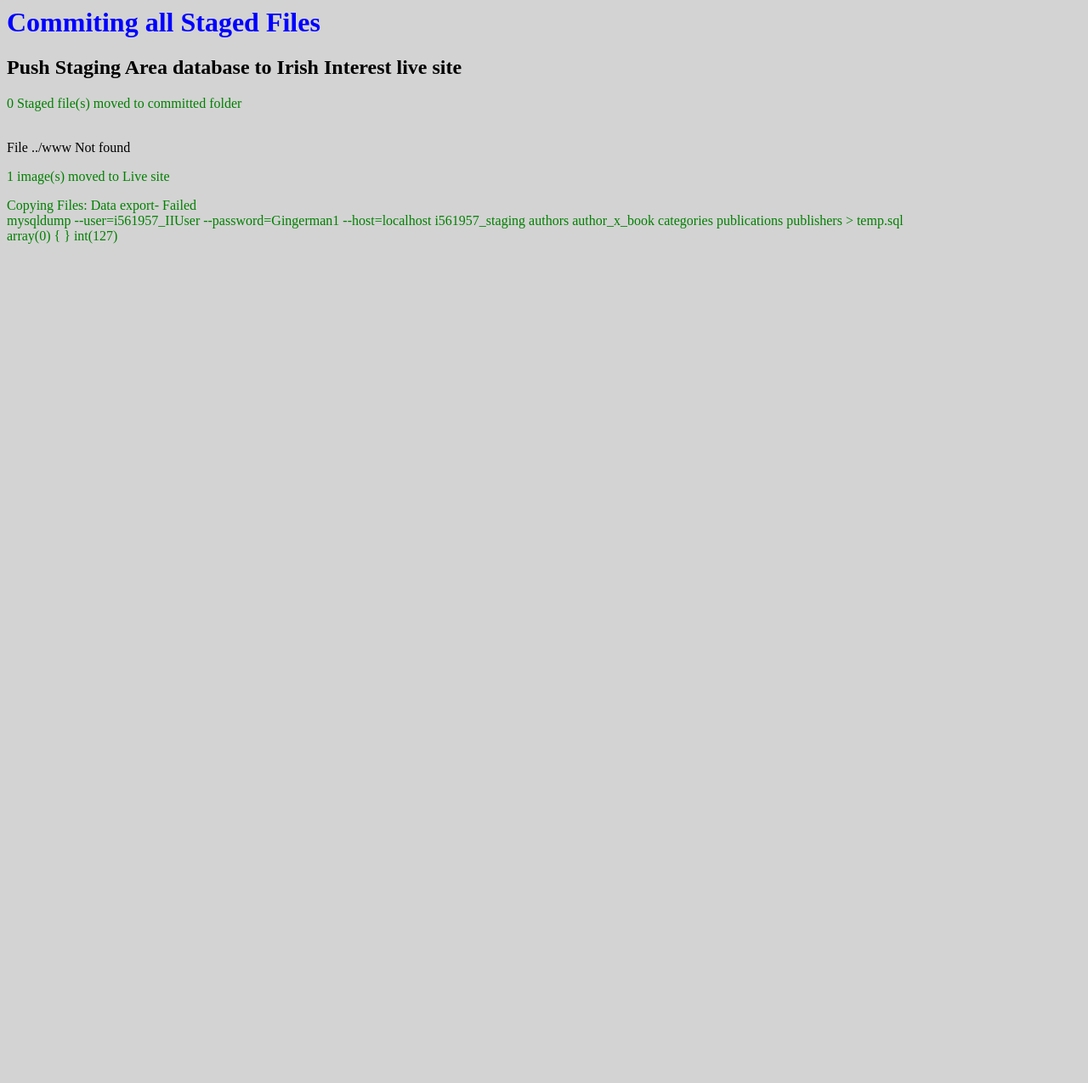
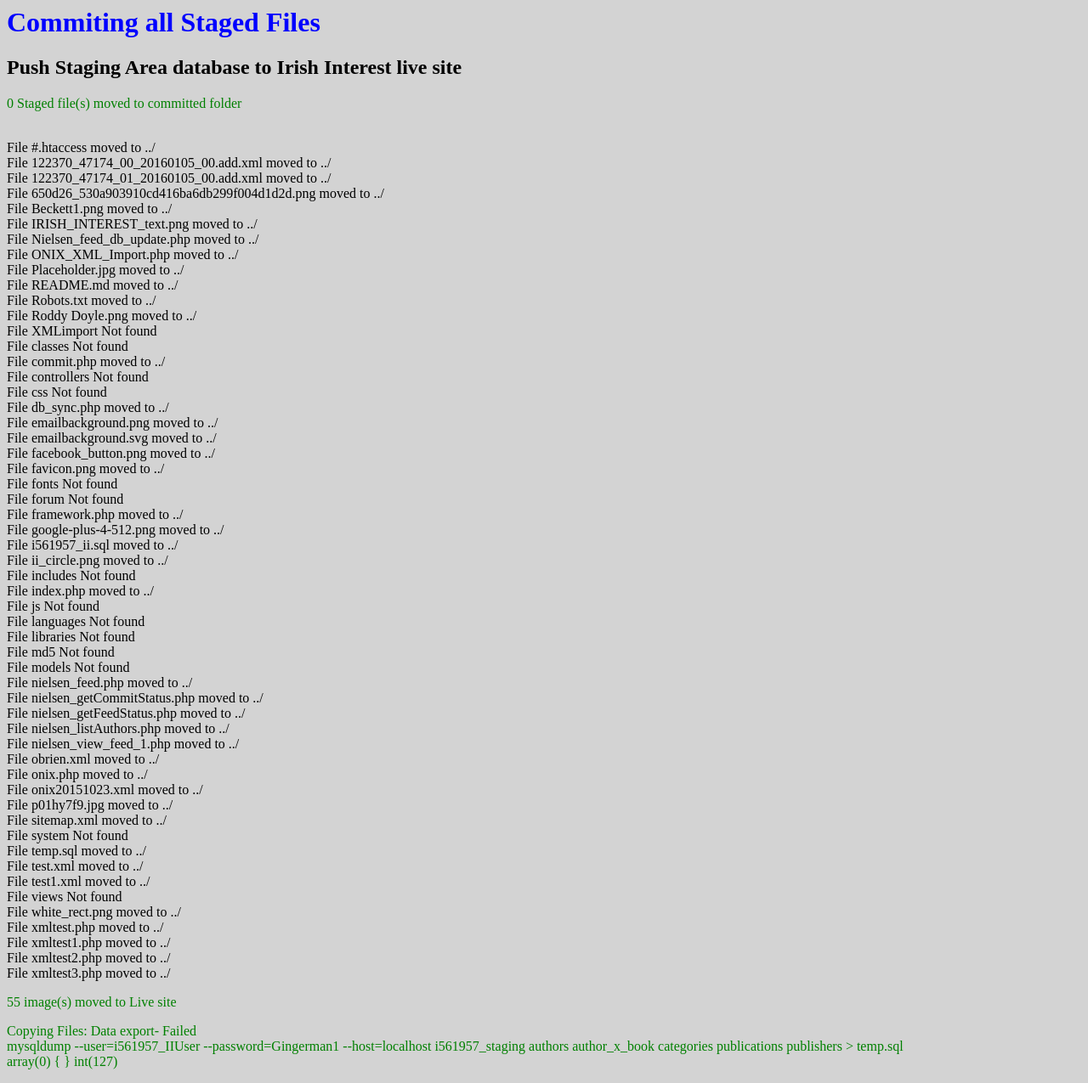
Before and after one commit to Dhahl/ii_Staging, a PHP site: page /framework/commit.php in a window 1280 px wide. Shown: the whole page at 85% size. Before the commit the page ends 287 px from the top, so only its background shows below. Run offline with PHP 8.4, Linux system fonts and the light colour scheme; data that the repository does not hold is empty; some libraries are stand-ins or nearby versions.

Commit message:
commit.php

```diff
--- a/commit.php
+++ b/commit.php
@@ -45,9 +45,9 @@
 	$mySqlExe 	= 	' C:\wamp\bin\mysql\mysql5.6.17\bin\mysql ';
 	$mySqlSrcDB = ' staging_irishinterest ';
 	$mySqlTrgDB = ' dev_irishinterest';
-    $stagingDir = 'upload/';
-    $imgDir 	= '../ii_2/';
- */
+    $imgStagingDir = 'upload/';
+    $imgCommitDir 	= '../ii_2/';
+  */
  /* <ENDS> */
 	$host='localhost';
 	$mySqlCred 	= 	'--user='.$user.
@@ -78,12 +78,12 @@
      * move all images from staging area to Live /uploads
      */
 
-    $files = glob($imgDir.'*'); // get all file names
+    $files = glob($imgStagingDir.'*'); // get all file names
     $rtn = '';
     foreach($files as $file){ // iterate files
     	if(is_file($file)) {
-    		$s = rename($file,$liveDir.$file); // move file
-    		if($s) $rtn .= "<br>File ".$file." moved to ".$liveDir;
+    		$s = rename($file,$imgCommitDir.$file); // move file
+    		if($s) $rtn .= "<br>File ".$file." moved to ".$imgDir;
     	}
     	else $rtn .= "<br>File ".$file." Not found";
     }
```
